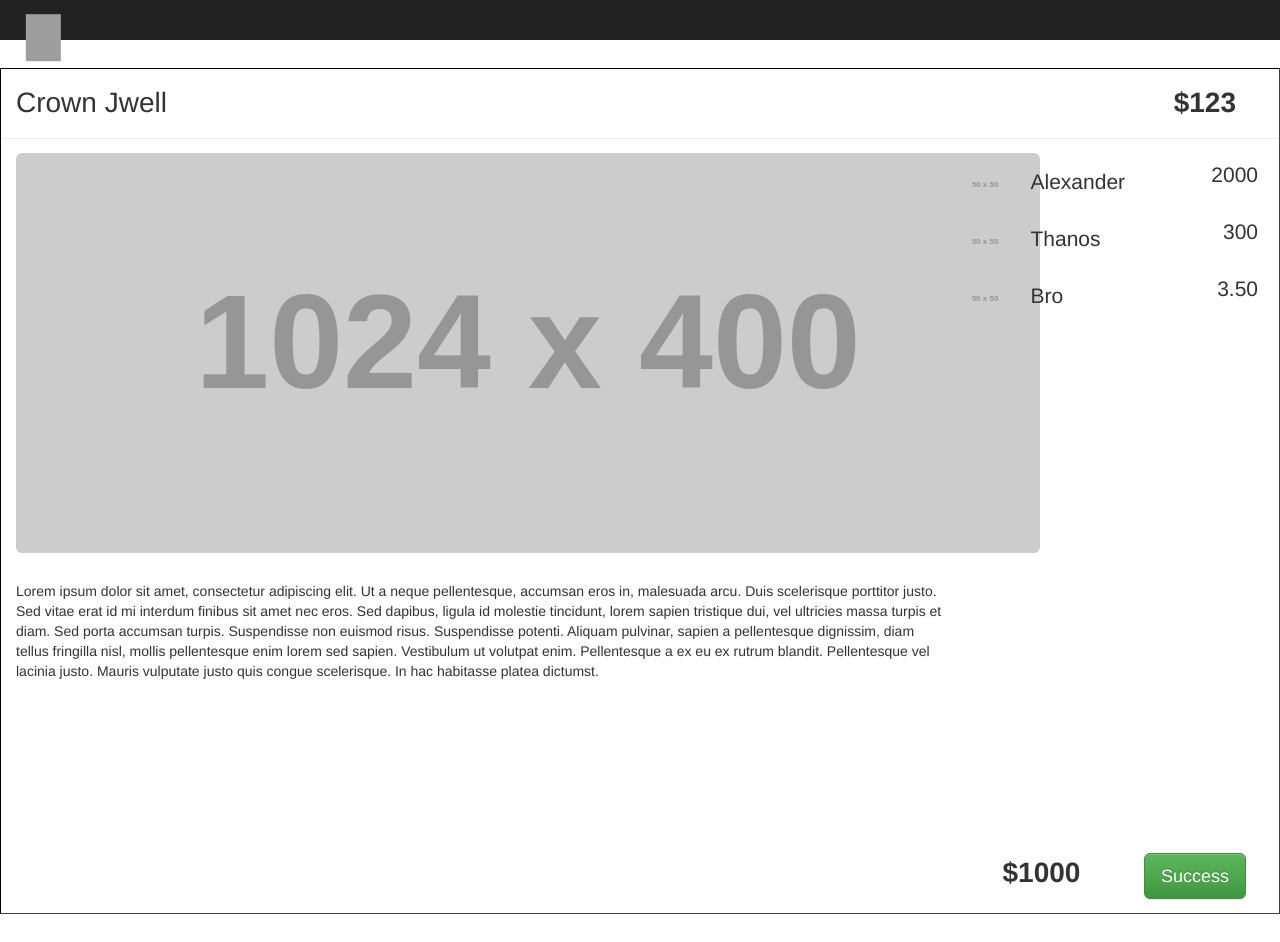
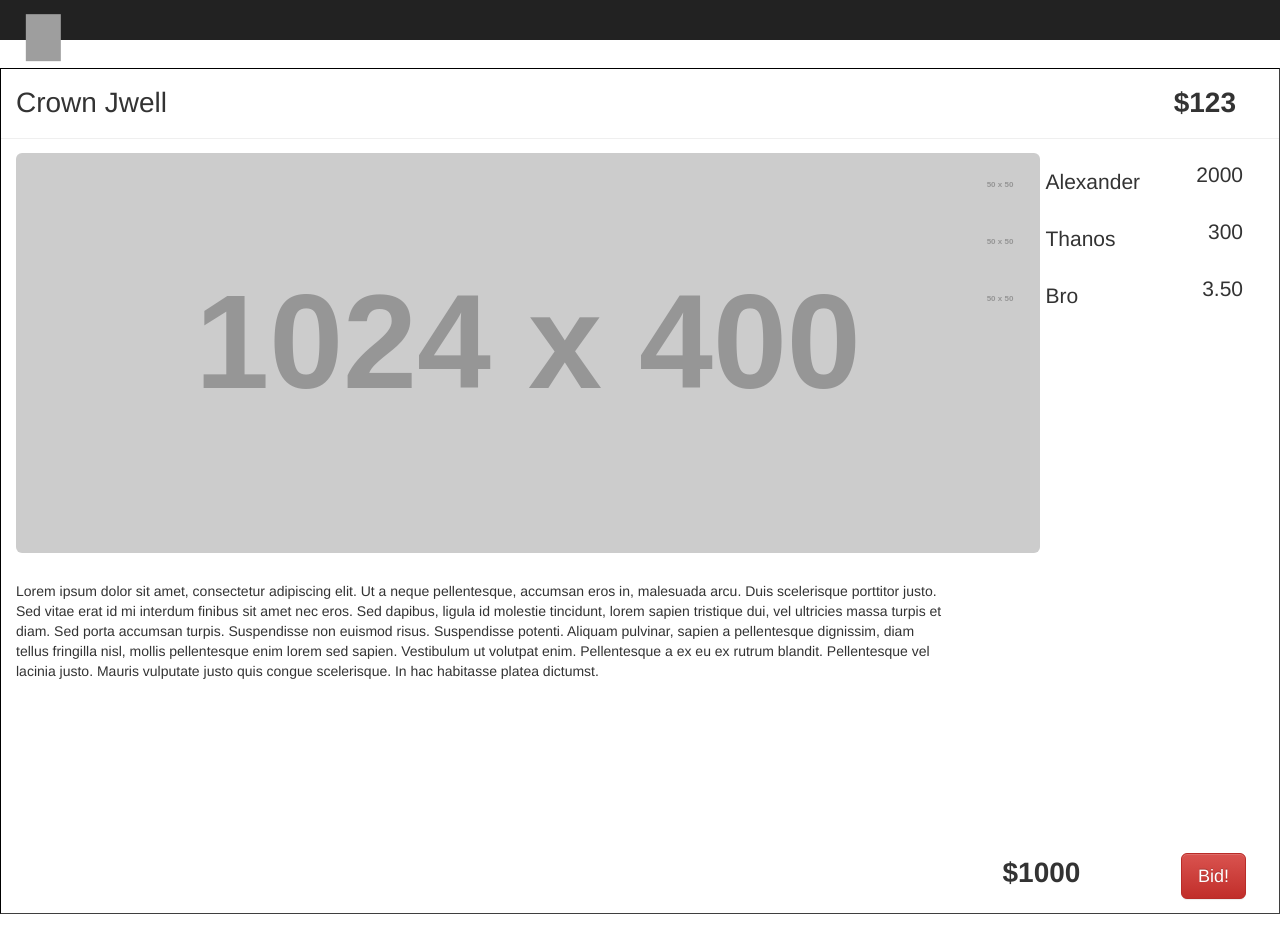
Before and after one commit to Ethcelon/IAMonFire, a React (Create React App) app in the folder Blazefront/firebid/: page / in a window 1280 px wide. Built offline with nearby package versions, Linux system fonts and the light colour scheme; grey boxes are pictures that could not be loaded.

Commit message:
move form to BidForm

```diff
--- a/Blazefront/firebid/src/Auction/Auction.js
+++ b/Blazefront/firebid/src/Auction/Auction.js
@@ -4,6 +4,7 @@ import { Grid, Alert, Col, Row, Button, PageHeader, Image } from 'react-bootstra
 import './Auction.css';
 
 import BidList from './BidList/BidList.js';
+import BidForm from './BidForm/BidForm.js'
 
 export default class Auction extends Component {
 
@@ -40,14 +41,8 @@ export default class Auction extends Component {
             </Row>
           </Col>
           <Col xs={3} md={3}  className="AuctionBodyRight">
-            <Row>
-              <BidList data={[]} />
-              <Col md={12} xs={12}>
-                <span className="AmountOffer">$1000</span>
-
-                <Button bsStyle="success" bsSize="large" className="ButtonOffer">Success</Button>
-              </Col>
-            </Row>
+            <BidList data={[]} />
+            <BidForm />
           </Col>
 
         </Row>
--- /dev/null
+++ b/Blazefront/firebid/src/Auction/BidForm/BidForm.css
@@ -0,0 +1,3 @@
+.ButtonOffer {
+
+}
--- /dev/null
+++ b/Blazefront/firebid/src/Auction/BidForm/BidForm.js
@@ -0,0 +1,19 @@
+import React, { Component } from 'react';
+import { Grid, Alert, Col, Row, Button, PageHeader, Image } from 'react-bootstrap';
+
+import './BidForm.css';
+
+ export default class BidForm extends Component {
+
+  render() {
+
+    return(
+       <Row>
+         <Col md={12} xs={12}>
+           <span className="AmountOffer">$1000</span>
+           <Button bsStyle="danger" bsSize="large" className="ButtonOffer">Bid!</Button>
+         </Col>
+       </Row>
+    );
+  }
+}
```
